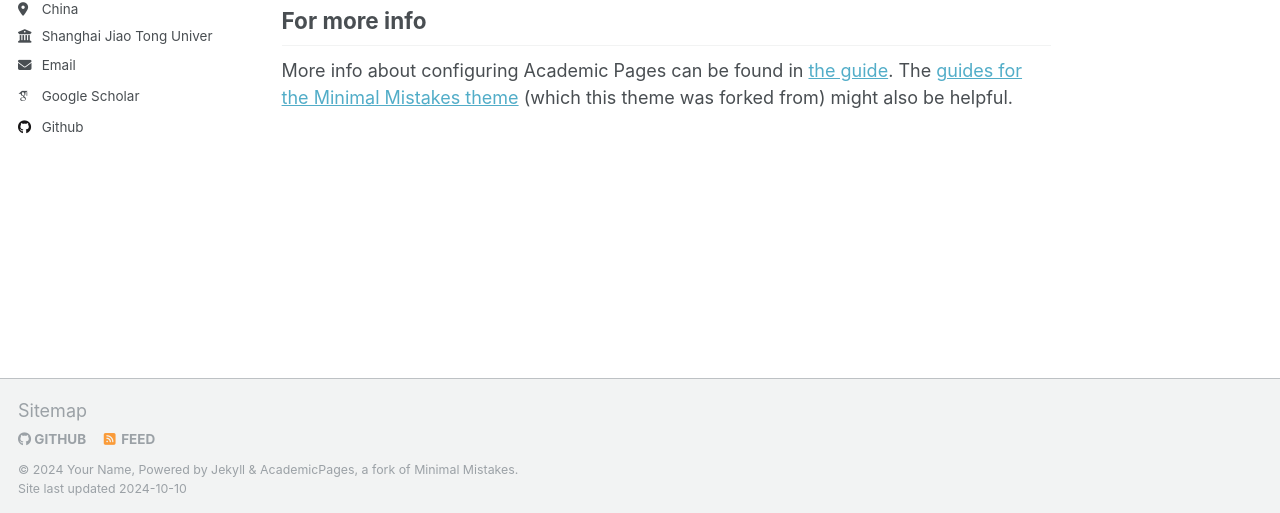
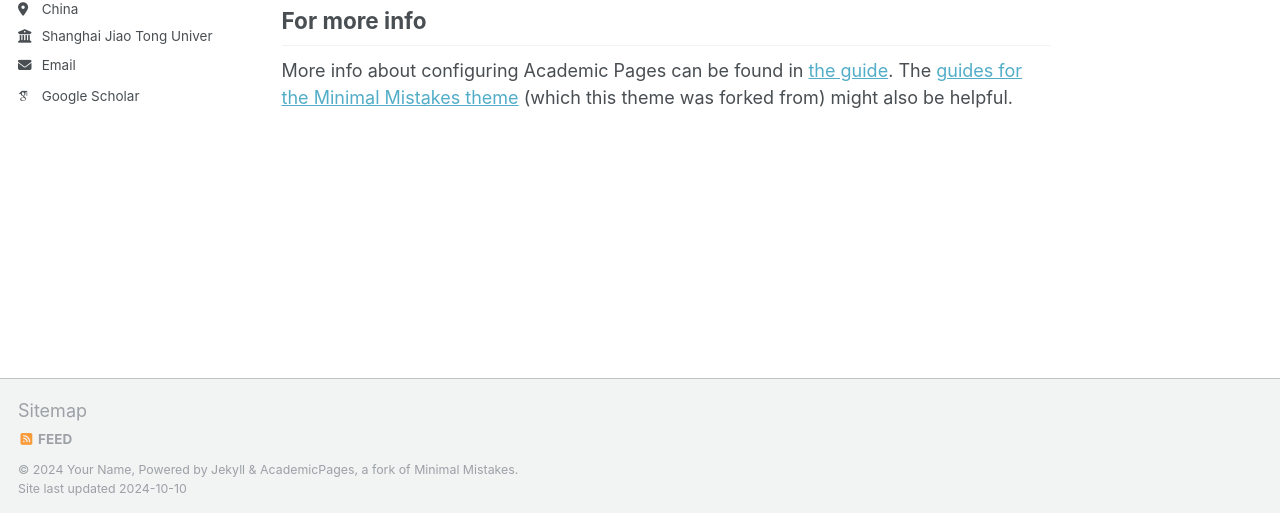
Before and after one commit to znzhang02/ZN.Zhang, a Jekyll site: the page built from _pages/about.md, in a window 1280 px wide and 900 px high, scrolled down 2643 px. Shown: the part 384-897 px from the top of the window. Built offline with Jekyll 4.4.1, drawn with Linux system fonts in a browser that asks for light colours; some web fonts are replaced.

Commit message:
Update _config.yml

```diff
--- a/_config.yml
+++ b/_config.yml
@@ -43,7 +43,7 @@ author:
   bitbucket        : # Username - Update with your username on the site
   codepen          : # Username
   dribbble         : # Username
-  github           : "znzhang02"
+  github           : # "znzhang02"
   kaggle           : # Username
   stackoverflow    : # User number or user number and name (i.e., use "1" or "1/jeff-atwood")
 
```
